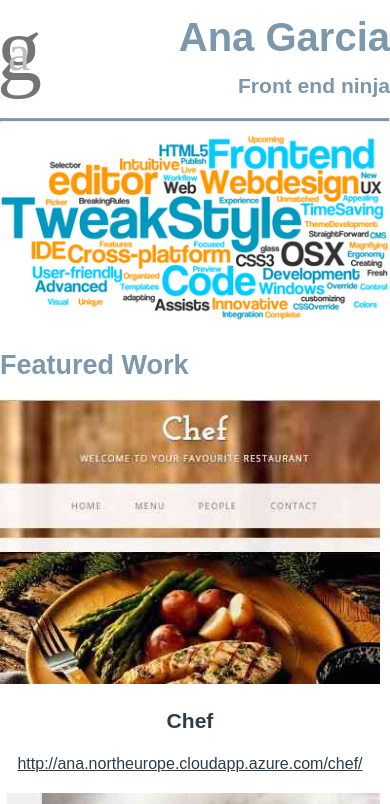
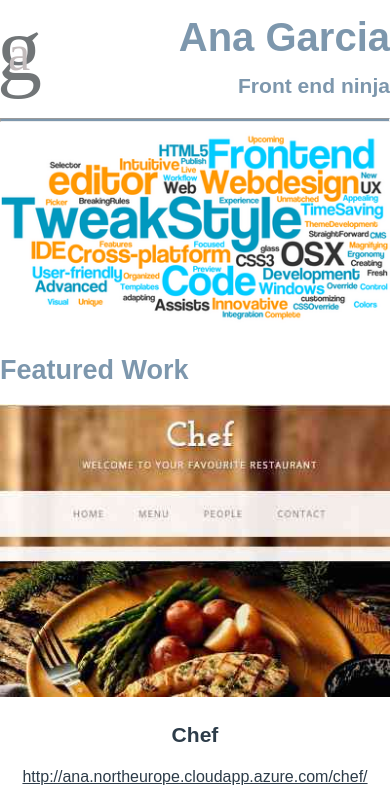
Before and after one commit to anbegaral/portfolio, a website: page index.html in a window 390 px wide. Shown: the top 804 px of the page. Drawn offline with Linux system fonts and the light colour scheme; a web font is replaced by a local one.

Commit message:
Last changes

```diff
--- a/Gruntfile.js
+++ b/Gruntfile.js
@@ -14,8 +14,8 @@
         options: {
           sizes: [{
             /* Change these */
-            width: 400,
-            suffix: '_small',
+            width: 760,
+            suffix: '_medium',
             quality: 30
           }]
         },
--- a/css/styles.css
+++ b/css/styles.css
@@ -15,11 +15,7 @@
     max-width:100%;
 }
 
-img.displayed {
-    display: block;
-    margin: 0 auto;
 
-}
 
 hr {
     width: 100%;
@@ -38,6 +34,14 @@
     width: 100%;
 }
 
+@media only screen and (max-width: 800px) {
+    .works{
+        width: 400px;
+        margin-left: auto;
+        margin-right: auto;
+    }
+}
+
 @media only screen and (min-width: 840px) {
     .col-33 {
       width: calc((100% - 20px)/2);
@@ -49,6 +53,11 @@
       width: 1200px;
       margin-left: auto;
       margin-right: auto;
+    }
+
+    img.displayed {
+        display: block;
+        margin: 0 auto;
     }
 
     .col-33 {
--- a/index.html
+++ b/index.html
@@ -25,14 +25,15 @@
     <div class="row">
         <hr>
     </div>
-    <div>
+    <div id="picture">
         <picture>
             <source media="(max-width: 450px)" srcset="images/webcode-400_small.png" type="image/png">
-            <source media="(min-width: 1200px)" srcset="images/webcode-1600_large.png 2x, images/webcode-800_medium.png 1x" type="images/png">
-            <img class="displayed" src="images/webcode-800_medium.png" alt="Web code picture">
+            <source media="(max-width: 800px)" srcset="images/webcode-760_medium.png" type="image/png">
+            <source media="(min-width: 1200px)" srcset="images/webcode-1600_large.png 2x, images/webcode-760_medium.png 1x" type="images/png">
+            <img class="displayed" src="images/webcode-760_medium.png" alt="Web code picture">
         </picture>
     </div>
-    <section>
+    <section class="works">
         <div class="row">
             <h2>Featured Work</h2>
         </div>
```
Also changed, not shown: images/cats-760_medium.jpg (added), images/chef-760_medium.jpg (added), images/fincas-760_medium.jpg (added), images/webcode-760_medium.png (added), mockup.png (added). Lines whose indentation alone changed are shown as unchanged.
